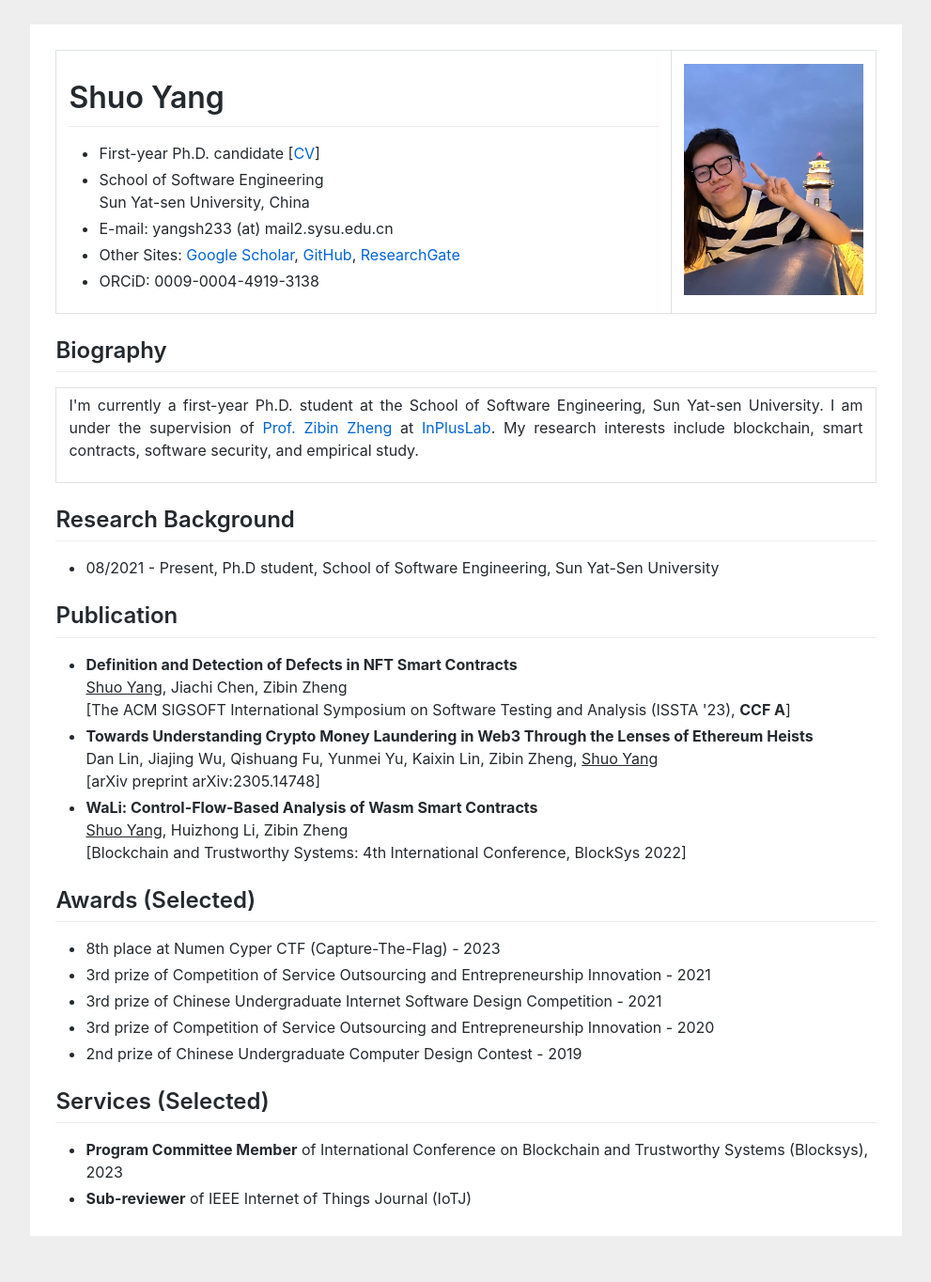
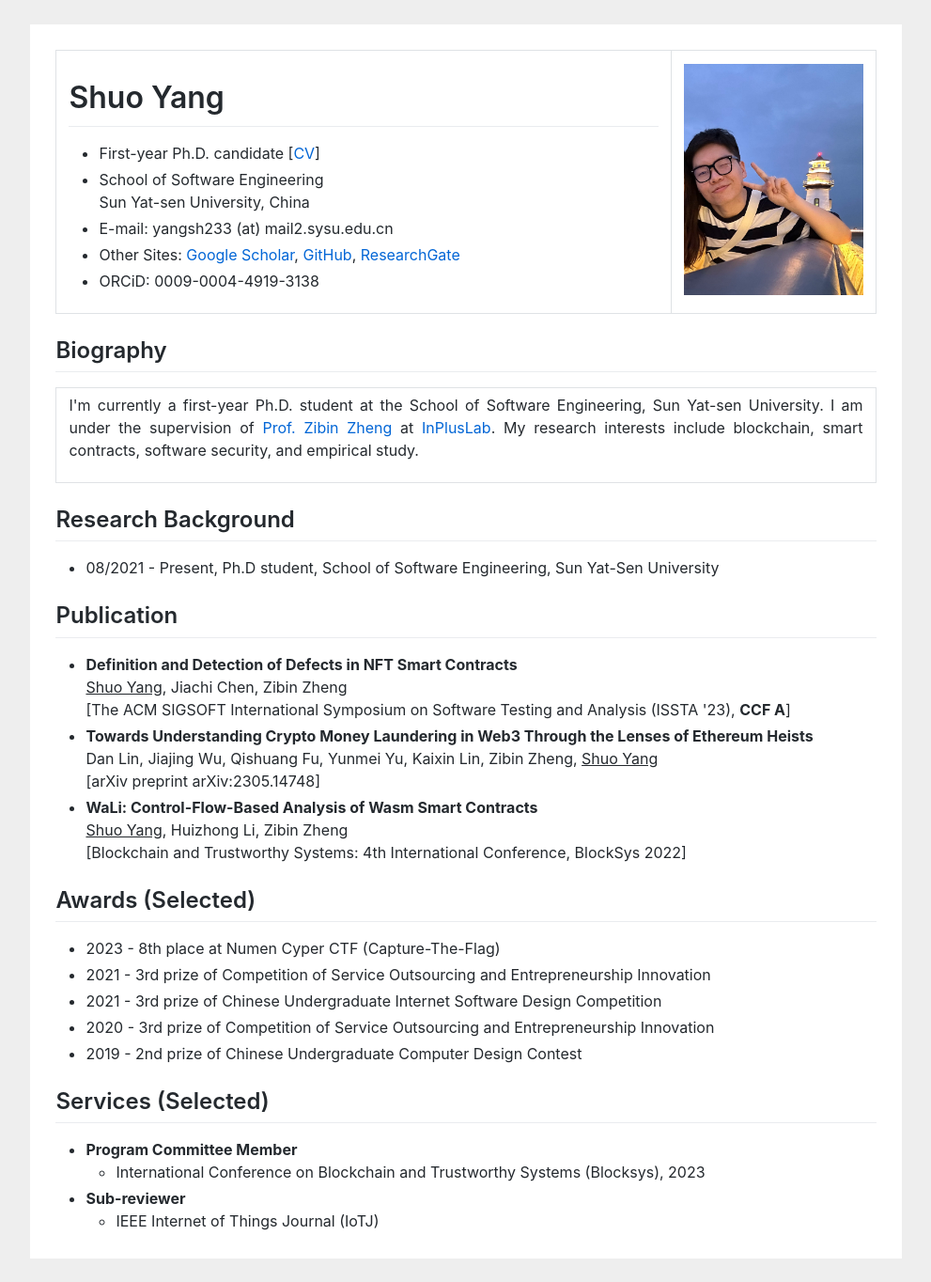
Before and after one commit to shuoyang512/shuoyang512.github.io, a Jekyll site: the page index.html, which Jekyll copies as it is, in a window 1280 px wide. Shown: the whole page at 94% size, without its empty margins (144-1135 px from the left). Built offline with Jekyll 4.4.1, drawn with Linux system fonts in a browser that asks for light colours; before the commit the page ends 1340 px from its top, so only the background shows below that.

Commit message:
update profile

```diff
--- a/index.html
+++ b/index.html
@@ -100,19 +100,26 @@
 
 				<h2>Awards (Selected)</h2>
 					<ul>
-						<li>8th place at Numen Cyper CTF (Capture-The-Flag) - 2023</li>
-						<li>3rd prize of Competition of Service Outsourcing and Entrepreneurship Innovation - 2021</li>
-						<li>3rd prize of Chinese Undergraduate Internet Software Design Competition - 2021</li>
-						<li>3rd prize of Competition of Service Outsourcing and Entrepreneurship Innovation - 2020</li>
-						<li>2nd prize of Chinese Undergraduate Computer Design Contest - 2019</li>
+						<li>2023 - 8th place at Numen Cyper CTF (Capture-The-Flag)</li>
+						<li>2021 - 3rd prize of Competition of Service Outsourcing and Entrepreneurship Innovation</li>
+						<li>2021 - 3rd prize of Chinese Undergraduate Internet Software Design Competition</li>
+						<li>2020 - 3rd prize of Competition of Service Outsourcing and Entrepreneurship Innovation</li>
+						<li>2019 - 2nd prize of Chinese Undergraduate Computer Design Contest</li>
 					</ul>
 
 				<h2>Services (Selected)</h2>
 					<ul>
-						<li><b>Program Committee Member</b> of International Conference on Blockchain and Trustworthy Systems (Blocksys), 2023</li>
-						<li><b>Sub-reviewer</b> of IEEE Internet of Things Journal (IoTJ)</li>
+						<li><b>Program Committee Member</b>
+							<ul>
+								<li>International Conference on Blockchain and Trustworthy Systems (Blocksys), 2023</li>
+							</ul>
+						</li>
+						<li><b>Sub-reviewer</b>
+							<ul>
+								<li>IEEE Internet of Things Journal (IoTJ)</li>
+							</ul>
+						</li>
 					</ul>
-
 			</article>
 		</div>
 	</body>
```
